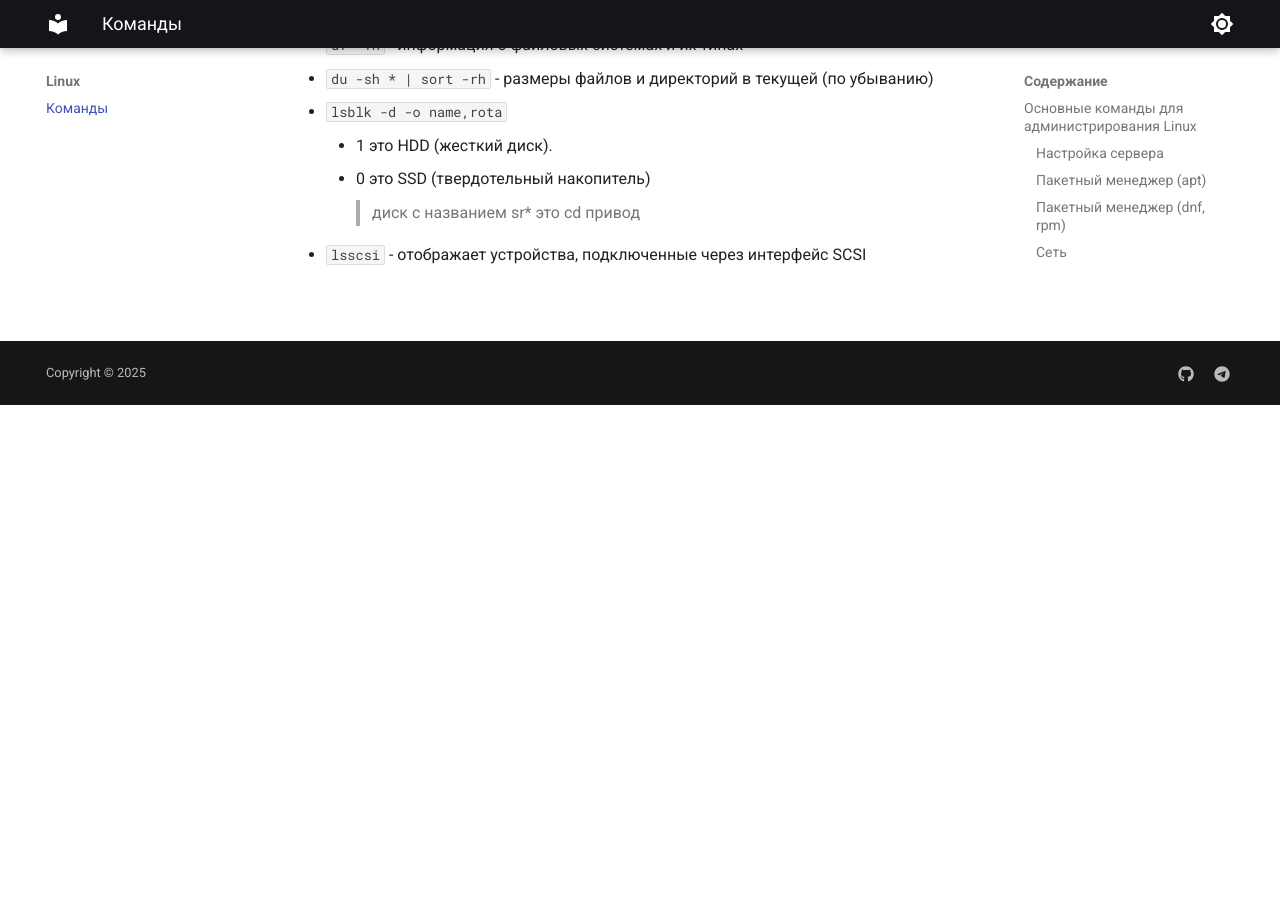
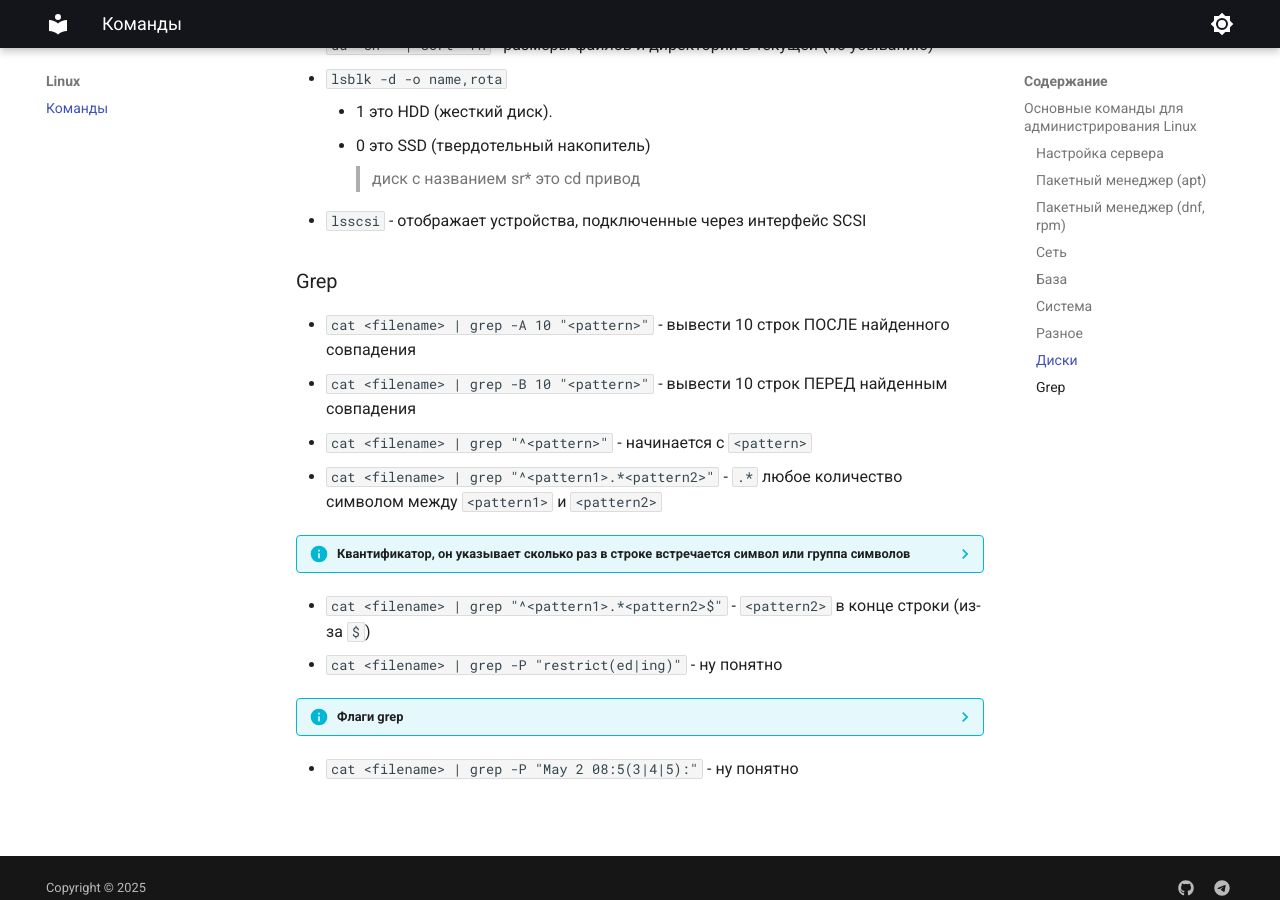
Before and after one commit to ilyamak04/wiki, an MkDocs documentation site: the page built from docs/linux/Команды.md, in a window 1280 px wide and 900 px high, scrolled down 9894 px. Built offline with MkDocs 1.6.1 and Material for MkDocs 9.7.7, drawn with Linux system fonts in a browser that asks for light colours; before the commit the page ends 10299 px from its top, so only the background shows below that; some of the changed text lies outside the part shown.

Commit message:
про grep

```diff
--- a/docs/linux/Команды.md
+++ b/docs/linux/Команды.md
@@ -319,3 +318,31 @@ mount [OPTIONS] <DEVICE> <MOUNTPOINT>
     - 0 это SSD (твердотельный накопитель)
 > диск с названием sr* это cd привод
 - `lsscsi` - отображает устройства, подключенные через интерфейс SCSI
+
+### Grep
+
+- `cat <filename> | grep -A 10 "<pattern>"` - вывести 10 строк ПОСЛЕ найденного совпадения
+- `cat <filename> | grep -B 10 "<pattern>"` - вывести 10 строк ПЕРЕД найденным совпадения
+- `cat <filename> | grep "^<pattern>"` - начинается с `<pattern>`
+- `cat <filename> | grep "^<pattern1>.*<pattern2>"` - `.*` любое количество символом между `<pattern1>` и `<pattern2>`
+
+??? info "Квантификатор, он указывает сколько раз в строке встречается символ или группа символов"
+    - `*` - любое количество символов
+    - `+` - один и более символов
+    - `?` - 0 или 1 символ
+    - `{n}` - встречается n раз
+
+
+- `cat <filename> | grep "^<pattern1>.*<pattern2>$"` - `<pattern2>` в конце строки (из-за `$`)
+- `cat <filename> | grep -P "restrict(ed|ing)"` - ну понятно
+
+??? info "Флаги grep"
+    Если не работает корректная регулярка, добавить один из этих флагов
+
+    - `-P` - Perl совместисые регулярки
+    - `-E` - расширенные регулярки
+    - `i` - игнорировать регистр
+    - `w` - только целые слова
+    - `x` - совпадение всей строки
+
+- `cat <filename> | grep -P "May 2 08:5(3|4|5):"` - ну понятно
```
Also changed, not shown: other parts of docs/linux/Команды.md (+0 -1 lines).
